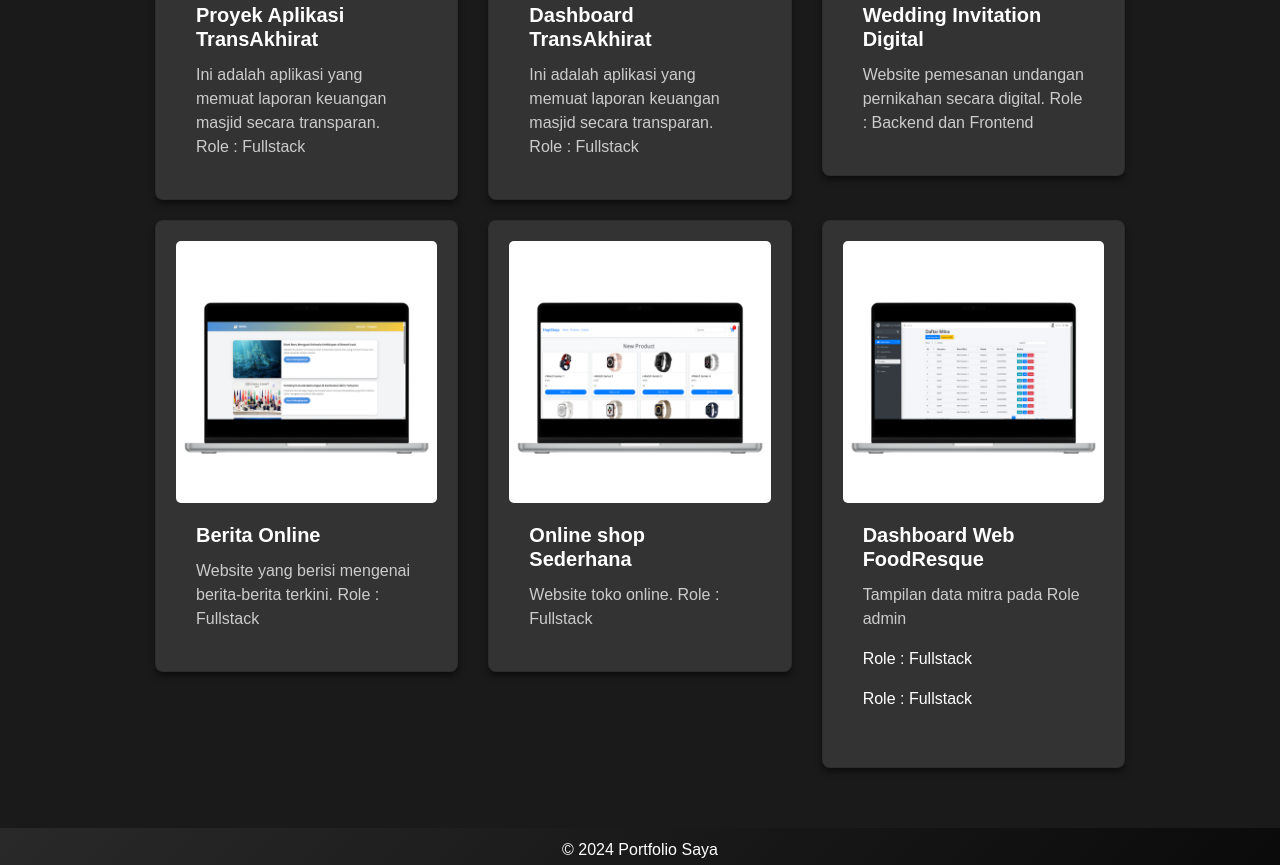
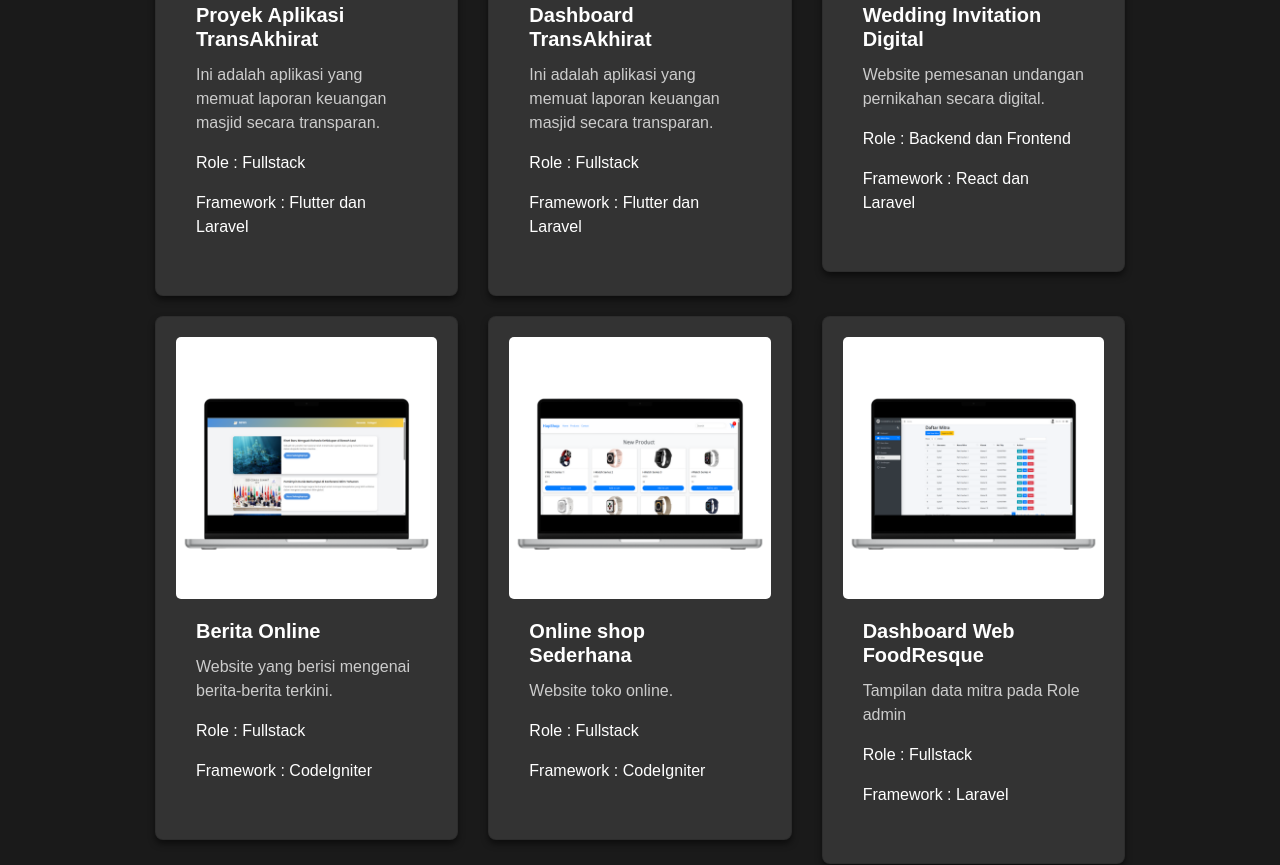
Before and after one commit to syrrkhrnsaa/WebPortofolio, a plain HTML site: page project.html in a window 1280 px wide. Shown: the part 515-1380 px from the top of the page. Drawn offline with nearby package versions, Linux system fonts and the light colour scheme.

Commit message:
Update project.html

```diff
--- a/project.html
+++ b/project.html
@@ -116,7 +116,7 @@
                 <h5 class="card-title">Proyek Aplikasi TransAkhirat</h5>
                 <p class="card-text">
                   Ini adalah aplikasi yang memuat laporan keuangan masjid secara
-                  transparan. Role : Fullstack
+                  transparan. <p>Role : Fullstack</p> <p>Framework : Flutter dan Laravel</p>
                 </p>
               </div>
             </div>
@@ -133,7 +133,7 @@
                 <p class="card-text">
                   Ini adalah aplikasi yang memuat laporan keuangan masjid secara
                   transparan.
-                  Role : Fullstack
+                  <p>Role : Fullstack</p><p>Framework : Flutter dan Laravel</p>
                 </p>
               </div>
             </div>
@@ -148,7 +148,7 @@
               <div class="card-body">
                 <h5 class="card-title">Wedding Invitation Digital</h5>
                 <p class="card-text">
-                  Website pemesanan undangan pernikahan secara digital. Role : Backend dan Frontend
+                  Website pemesanan undangan pernikahan secara digital. <p>Role : Backend dan Frontend</p><p>Framework : React dan Laravel</p>
                 </p>
               </div>
             </div>
@@ -163,7 +163,7 @@
               <div class="card-body">
                 <h5 class="card-title">Berita Online</h5>
                 <p class="card-text">
-                  Website yang berisi mengenai berita-berita terkini. Role : Fullstack
+                  Website yang berisi mengenai berita-berita terkini.<p>Role : Fullstack</p><p>Framework : CodeIgniter</p>
                 </p>
               </div>
             </div>
@@ -177,7 +177,7 @@
               />
               <div class="card-body">
                 <h5 class="card-title">Online shop Sederhana</h5>
-                <p class="card-text">Website toko online. Role : Fullstack</p>
+                <p class="card-text">Website toko online.<p>Role : Fullstack</p><p>Framework : CodeIgniter</p></p>
               </div>
             </div>
           </div>
@@ -192,7 +192,7 @@
                 <h5 class="card-title">Dashboard Web FoodResque</h5>
                 <p class="card-text">
                   Tampilan data mitra pada Role admin
-                  <p>Role : Fullstack</p>Role : Fullstack
+                  <p>Role : Fullstack</p><p>Framework : Laravel</p>
                 </p>
               </div>
             </div>
```
